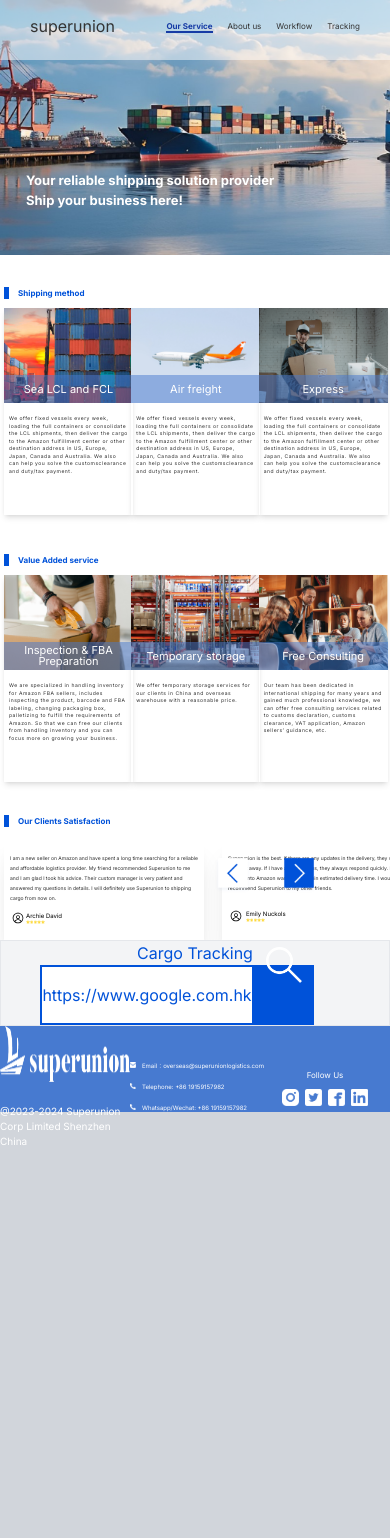
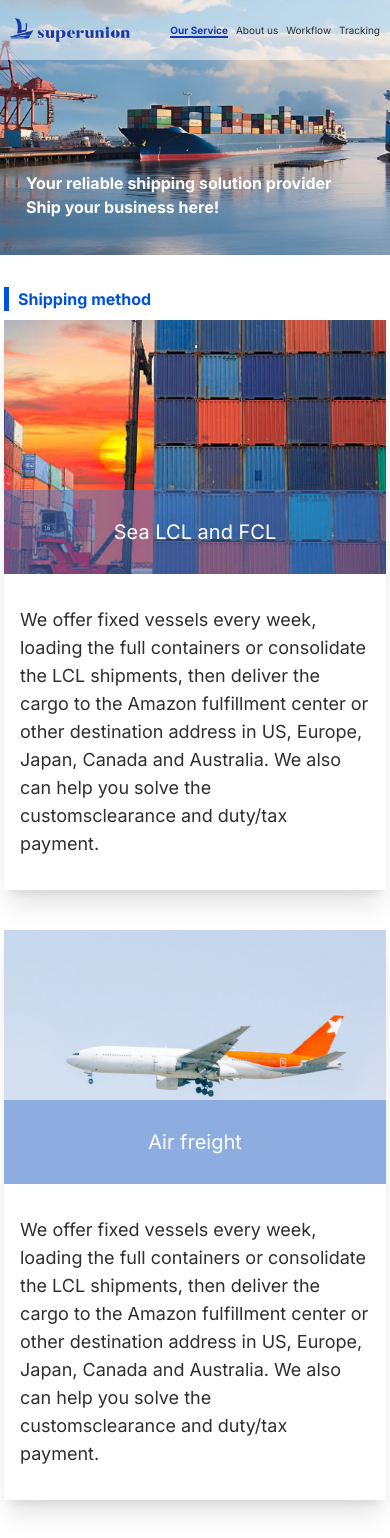
Before and after one commit to InsideBreeze/superunion, a Next.js app: page / in a window 390 px wide. Shown: the top 1538 px of the page. Before the commit the page ends 1149 px from the top, so only its background shows below. Built offline with nearby package versions, Linux system fonts and the light colour scheme.

Commit message:
home page

```diff
--- a/src/app/page.tsx
+++ b/src/app/page.tsx
@@ -8,9 +8,10 @@ import Rating from "@/components/Rating";
 export default function Home() {
     return (
         <main className="flex-1">
-            <div className="pt-[32px] xl:pb-[107px] xl:pt-[86px] bg-white relative ">
+            <div className="pt-[32px] xl:pb-[107px] lg:pb-[86px] md:pb-[68px] sm:pb-[50px] pb-[40px] xl:pt-[86px] bg-white relative ">
                 <Description title="Shipping method" className="text-[8px] xl:text-xl font-bold">
-                    <div className="mt-[9px] xl:mt-[24px] grid grid-cols-3 xl:gap-[56px]">
+                    <div className="mt-[9px] xl:mt-[24px] grid md:grid-cols-3 sm:grid-cols-2 sm:gap-[20px]
+                                    xl:gap-[56px] lg:gap-[45px] md:gap-[30px] gap-[40px]">
                         <ImageDescription caption="Sea LCL and FCL" image='/images/sea.png'>
                             We offer fixed vessels every week, loading the full containers or consolidate the LCL shipments, then deliver the cargo to the Amazon fulfillment center or other destination address in US, Europe, Japan, Canada and Australia. We also can help you solve the customsclearance and duty/tax payment.
                         </ImageDescription>
@@ -25,7 +26,8 @@ export default function Home() {
 
                 <div className="mt-[39px] xl:mt-[104px]">
                     <Description title="Value Added service" className="text-[8px] xl:text-xl font-bold">
-                        <div className="mt-[9px] xl:mt-[24px] grid grid-cols-3 xl:gap-[56px]">
+                        <div className="mt-[9px] xl:mt-[24px] grid md:grid-cols-3 sm:grid-cols-2 sm:gap-[20px]
+                                    xl:gap-[56px] lg:gap-[45px] md:gap-[30px] gap-[40px]">
                             <ImageDescription caption="Inspection & FBA Preparation" image="/images/insepection.png">
                                 We are specialized in handling inventory for Amazon FBA sellers, includes inspecting the product, barcode and FBA labeling, changing packaging box, palletizing to fulfill the requirements of Amazon. So that we can free our clients from handling inventory and you can focus more on growing your business.
                             </ImageDescription>
@@ -40,20 +42,18 @@ export default function Home() {
                         </div>
                     </Description>
                 </div>
-      <Rating />
-
-
+                <Rating />
             </div>
-            <div className="border xl:h-[246px] flex flex-col items-center bg-gray-100 xl:space-y-[15px]">
-                <p className="xl:mt-[96px] text-[#0052D9] xl:text-[25px]">Cargo Tracking</p>
+            <div className="border lg:h-[246px] lg:flex flex-col items-center bg-gray-100 lg:space-y-[15px] hidden ">
+                <p className="lg:mt-[96px] text-[#0052D9] lg:text-[25px] sm:text-base">Cargo Tracking</p>
                 <div className='flex relative'>
-                    <div className="xl:w-[480px] xl:h-[60px] relative bg-white flex items-center justify-center border-[var(--blue)] border-[2px]">
-                        <p className="text-[var(--blue)] xl:text-[24px]">https://www.google.com.hk</p>
+                    <div className="lg:w-[480px] lg:h-[60px] relative bg-white flex items-center justify-center border-[var(--blue)] border-[2px]">
+                        <p className="text-[var(--blue)] lg:text-[24px]">https://www.google.com.hk</p>
                     </div>
                     <Image src="/images/rec.png" width={60} height={60} alt='rec'
                         className='h-[60px] w-[60px]' />
                     <Image src="/images/search.png" alt="search" width={36} height={36}
-                           className='cursor-pointer h-9 w-9 relative top-[50%] translate-y-[-50%] translate-x-[-48px]'
+                        className='cursor-pointer h-9 w-9 relative top-[50%] translate-y-[-50%] translate-x-[-48px]'
                     />
                 </div>
 
--- a/src/components/Description.tsx
+++ b/src/components/Description.tsx
@@ -13,8 +13,8 @@ export default function Description({ title, children, className }: Props) {
 
     return (
         <section className='xl:px-[70px] sm:px-[16px] px-1'>
-      <p className={twMerge('text-[8px] text-[var(--blue)] border-l border-l-[var(--blue)] pl-[9px] border-l-[5px]', className)}>{title}</p>
-      {children}
-    </section>
-  )
+            <p className={twMerge('text-[var(--blue)] border-l border-l-[var(--blue)] pl-[9px] border-l-[5px] font-bold lg:text-2xl')}>{title}</p>
+            {children}
+        </section>
+    )
 }
--- a/src/components/Footer.tsx
+++ b/src/components/Footer.tsx
@@ -1,40 +1,40 @@
 import Image from 'next/image'
 export default function Footer() {
+
     return (
-        <footer className="bg-[rgba(49,108,206,0.86)] h-[86px] xl:h-[228px] grid grid-cols-3 mt-auto">
-            <div className="flex items-center justify-center space-y-[22px] flex-col">
-                <Image src="/images/logo_white.png" alt="logo white" height={50} width={50} className='h-[56.41px] w-[263.54px]' />
-                <p className='text-[10px] text-white'>
+        <footer className="items-center bg-[rgba(49,108,206,0.86)] px-10 lg:h-[228px] h-[180px]  flex justify-between mt-auto">
+            <div className="flex items- justify-center space-y-4 flex-col">
+                <Image src="/images/logo_white.png" alt="logo white" height={50} width={50} className='md:h-[60px] md:w-[260px] h-[50px] w-[200px]' />
+                <p className='text-white text-sm'>
                     @2023-2024 Superunion Corp Limited Shenzhen China
                 </p>
             </div>
-            <div className="grid place-items-center">
-                <div className="text-white">
-                    <div className='flex xl:space-x-[15px] space-x-[6px] items-center mt-[9px] mb-3 xl:mt-[25px] xl:mb-[31px]'>
-                        <Image src="/images/white_email.png" className='xl:w-[16.09px] xl:h-[13.16px] h-[6px] w-[6px]' width={30} height={30} alt="ins" />
-                        <p className='text-[6px] xl:text-[16px] whitespace-nowrap'>Email：overseas@superunionlogistics.com</p>
+                <div className="text-white hidden md:block">
+                    <div className='flex lg:space-x-[15px] space-x-[6px] items-center mt-[9px] mb-3 '>
+                        <Image src="/images/white_email.png" className='lg:w-4 lg:h-4  md:w-3 md:h-3 h-2 w-2' width={30} height={30} alt="ins" />
+                        <p className='lg:text-[16px] md:text-sm whitespace-nowrap'>Email：overseas@superunionlogistics.com</p>
                     </div>
 
-                    <div className='flex xl:space-x-[15px] space-x-[6px] items-center mt-[9px] mb-3 xl:mt-[31px] xl:mb-[32px]'>
-                        <Image src="/images/white_phone.png" className='xl:w-[16.09px] xl:h-[13.16px] h-[6px] w-[6px]' width={30} height={30} alt="phone" />
-                        <p className='text-[6px] xl:text-[16px]'>Telephone: +86 19159157982</p>
+                    <div className='flex lg:space-x-[15px] space-x-[6px] items-center mt-[9px] mb-3 xl:mt-[31px] xl:mb-[32px]'>
+                        <Image src="/images/white_phone.png" className='lg:w-4 lg:h-4 md:w-3 md:h-3 h-2 w-2' width={30} height={30} alt="phone" />
+                        <p className='md:text-sm text-xs lg:text-[16px]'>Telephone: +86 19159157982</p>
                     </div>
-                    <div className='flex xl:space-x-[15px] space-x-[6px] items-center mt-[9px] mb-3 xl:mt-[25px] xl:mb-[31px]'>
-                        <Image src="/images/white_phone.png" className='xl:w-[16.09px] xl:h-[13.16px] h-[6px] w-[6px]' width={30} height={30} alt="phone" />
+                    <div className='flex lg:space-x-[15px] space-x-[6px] items-center mt-[9px] mb-3 xl:mt-[25px] xl:mb-[31px]'>
+                        <Image src="/images/white_phone.png" className='xl:w-4 lg:h-3 md:w-3 md:h-3 h-2 w-2' width={30} height={30} alt="phone" />
 
-                        <p className='text-[6px] xl:text-[16px]'>Whatsapp/Wechat: +86 19159157982</p>
+                        <p className='md:text-sm lg:text-[16px]'>Whatsapp/Wechat: +86 19159157982</p>
                     </div>
                 </div>
-            </div>
+
             <div className="grid place-items-center">
                 <div className='flex flex-col items-center space-y-2 xl:space-y-4'>
-                    <p className='text-[8px] xl:text-xl text-white'>Follow Us</p>
+                    <p className='text-white text-sm whitespace-nowrap sm:text-base lg:text-xl'>Follow Us</p>
                     {/* Icons */}
                     <div className='flex xl:space-x-[17px] space-x-[6px]'>
-                        <Image src="/images/ins.png" alt="ins" className='xl:w-[46.24px] xl:h-[46.24px] w-[17px] h-[17px]' width={50} height={50} />
-                        <Image src="/images/twitter.png" alt="ins" className='w-[17px] h-[17px] xl:w-[46.24px] xl:h-[46.24px]' width={50} height={50} />
-                        <Image src="/images/facebook.png" alt="ins" className='w-[17px] h-[17px] xl:w-[46.24px] xl:h-[46.24px]' width={50} height={50} />
-                        <Image src="/images/linkedin.png" alt="ins" className='w-[17px] h-[17px] xl:w-[46.24px] xl:h-[46.24px]' width={50} height={50} />
+                        <Image src="/images/ins.png" alt="ins" className='xl:w-[46px] xl:h-[46px] lg:w-8 lg:h-8 md:w-5 md:h-5 sm:w-8 sm:h-8 w-4 h-4' width={50} height={50} />
+                        <Image src="/images/twitter.png" alt="ins" className='xl:w-[46px] xl:h-[46px] lg:w-8 lg:h-8 md:w-5 md:h-5 sm:w-8 sm:h-8 w-4 h-4' width={50} height={50} />
+                        <Image src="/images/facebook.png" alt="ins" className='xl:w-[46px] xl:h-[46px] lg:w-8 lg:h-8 md:w-5 md:h-5 sm:w-8 sm:h-8 w-4 h-4' width={50} height={50} />
+                        <Image src="/images/linkedin.png" alt="ins" className='xl:w-[46px] xl:h-[46px] lg:w-8 lg:h-8 md:w-5 md:h-5 sm:w-8 sm:h-8 w-4 h-4' width={50} height={50} />
                     </div>
                 </div>
             </div>
--- a/src/components/Header.tsx
+++ b/src/components/Header.tsx
@@ -3,23 +3,24 @@ import Link from 'next/link'
 import * as React from 'react'
 import { usePathname } from 'next/navigation'
 import { twMerge } from 'tailwind-merge'
+import Image from 'next/image'
 
 /* should be client component */
 export default function Header() {
 
     const pathname = usePathname()
-
     return (
         <header className={twMerge(' bg-cover relative', pathname === '/'
-                                 ? 'bg-[url("/images/bg@2.png")] xl:h-[500px] h-[255px]' : 'h-[130px] xl:h-[350px] bg-[url("/images/bg.png")]')}>
-            <nav className='z-1 text-green h-[60px] xl:h-[109px] bg-white bg-opacity-50 px-[30px] py-[14px] xl:px-[130px] xl:py-[36px] text-[rgba(51,51,51,1)]'>
-                <div className='flex justify-between items-center'>
+                                 ? 'bg-[url("/images/bg@2.png")] xl:h-[500px] h-[255px]' : 'h-[230px] lg:h-[350px] bg-[url("/images/bg.png")]')}>
+            <nav className='flex items-center justify-between text-[#333333]
+                            h-[60px] xl:h-[120px] bg-white bg-opacity-50 sm:px-[30px] sm:py-[14px] px-[10px] py-2 xl:px-[130px] xl:py-[36px]
+                            '>
                     {/* icon */}
                     <div>
-                        superunion
+                        <Image src='/images/logo_blue.png' alt="logo" width={200} height={40} className="md:w-[180px] md:h-10 w-[120px] h-6" />
                     </div>
                     {/* links */}
-                    <div className='space-x-[15px] xl:space-x-[40px] xl:text-xl text-[8px] md:text-[12px]'>
+                    <div className='whitespace-nowrap space-x-2 sm:space-x-[15px] md:space-x-[24px] xl:space-x-[40px] xl:text-xl text-[10px] sm:text-sm md:text-base'>
                         <Link href='/' className={`${pathname === '/' && 'active_link'}`} >
                             Our Service
                         </Link>
@@ -32,12 +33,10 @@ export default function Header() {
                         <Link href='/tracking' className={`${pathname === '/tracking' && 'active_link'}`}>
                             Tracking
                         </Link>
-
                     </div>
-                </div>
             </nav>
             <div className={twMerge(
-                'absolute left-[26px] top-[171px] xl:top-[350px] xl:left-[70px] font-bold xl:text-[34px] text-[13px] text-white'
+                'absolute left-[26px] top-[171px] xl:top-[350px] xl:left-[70px] font-bold lg:text-3xl md:text-2xl sm:text-xl xl:text-4xl text-base text-white'
                 , pathname === "/" ? 'block' : 'hidden')}>
                 <p>Your reliable shipping solution provider</p>
                 <p>Ship your business here!</p>
--- a/src/components/ImageDescription.tsx
+++ b/src/components/ImageDescription.tsx
@@ -7,20 +7,23 @@ interface Props {
     children: React.ReactNode
 }
 
+//                px-[5px] pt-3 leading- TRACKINGh-[0.1em] xl:tracking-[0.02em] xl:text-[13px] xl:px-[13px] xl:pt-8 ">
+
 export default function ImageDescription({ caption,  image, children }: Props) {
     return (
-            <div className="xl:w-[343px] xl:h-[480px] w-[129px] h-[207px] shadow-md">
+            <div className="shadow-xl">
                 <div className="relative">
-                    <Image src={image} alt='sea' height={420} width={500} className="xl:h-[254px] h-[95px] w-full object-cover" />
+                    <Image src={image} alt='sea' height={420} width={500} className="max-h-[254px] w-full object-cover" />
                     <div className="flex items-center justify-center
-                                    xl:text-[28px] text-[11px] text-white absolute left-0 right-0 top-[67px] bottom-0 xl:top-[180px]
+                                    text-white absolute left-0 right-0 bottom-0 h-[33%]
                                     bg-[#497bd0]
                                     leading-[1em]
-                                    bg-opacity-50">
-                    <p className='text-center'>{caption}</p>
+                                    bg-opacity-50
+                                    ">
+                    <p className='text-center lg:text-3xl md:text-2xl text-xl lg:leading-[1em]'>{caption}</p>
                     </div>
                 </div>
-                <p className="text-[5px] text-[#2F2F2F] px-[5px] pt-3 leading-[1.5em] tracking-[0.1em] xl:tracking-[0.02em] xl:text-[13px] xl:px-[13px] xl:pt-8 ">
+                <p className="text-[#2F2F2F] my-8 xl:text-lg mx-4 lg:text-[17px] md:text-sm text-lg">
                     {children}
                 </p>
                 <div>
--- a/src/components/Rating.tsx
+++ b/src/components/Rating.tsx
@@ -9,68 +9,83 @@ const Rating = () => {
     const firstImageRef = React.useRef<any>(null)
 
     return (<div className="mt-[33px] xl:mt-[89px] overflow-x-hidden ">
-        <Description title="Our Clients Satisfaction" className="text-[8px] xl:text-xl font-bold">
+        <Description title="Our Clients Satisfaction">
+            <div className="inline-flex flex-wrap ml-5 sm:ml-0 sm:flex-nowrap xl:gap-[48px] gap-[30px] :mt-8 mt-3 sm:gap-5">
+                <div className="sm:h-[268px] lg:pl-6 lg:pt-3 md:pl-4 md:pt-2 sm:pl-3 sm:pt-3 pt-2 pl-4
+                                xl:w-[534px] sm:w-[250px] w-[90%] lg:w-[456px] sm:w-[300px] shadow-xl md:w-[350px]" ref={firstImageRef}>
 
-            <div className="inline-flex xl:space-x-[48px] xl:mt-8 mt-3 space-x-[18px]">
-                <div className="xl:h-[268px] xl:w-[534px] w-[200px] h-[101px] shadow-xl" ref={firstImageRef}>
-                    <div className="xl:pl-[17px] xl:pr-[15px] xl:pt-[28px] pl-[6px] pr-[6px] pt-[14px]">
-                        <p className="xl:text-[16px] text-[5px] text-[#2F2F2F] leading-[2em]">
+                    <div className='flex flex-col justify-between h-full pb-2'>
+                        <p className="lg:text-base text-[#2F2F2F] sm:text-[14px]">
                             I am a new seller on Amazon and have spent a long time searching for a reliable and affordable logistics provider. My friend recommended Superunion to me and I am glad I took his advice. Their custom manager is very patient and answered my questions in details. I will definitely use Superunion to shipping cargo from now on.
                         </p>
-                        <div className="flex items-center xl:space-x-1 mt-2">
-                            <RxAvatar className="xl:h-9 xl:w-9 h-3" />
+                        <div className="flex items-center space-x-1 mt-2">
+                            <RxAvatar className="h-9 w-9 h-3" />
                             <div className="">
-                                <p className="text-[6px] xl:text-base">
+                                <p className="text-base">
                                     Archie David
                                 </p>
-                                <p className="text-[3px] xl:text-[6px]">⭐⭐⭐⭐⭐</p>
+                                <p className="text-[10px]">⭐⭐⭐⭐⭐</p>
+                            </div>
+                        </div>
+                    </div>
+
+                </div>
+                <div className="
+                                xl:w-[534px] sm:w-[250px] w-[90%] lg:w-[456px] sm:w-[300px] shadow-xl md:w-[350px] lg:pt-3 md:pl-4 md:pt-2 sm:pl-3 sm:pt-3 pt-2 pl-4
+                                ">
+                    <div className='flex flex-col justify-between h-full pb-2'>
+
+                        <p className="lg:text-base text-[#2F2F2F] sm:text-sm ">
+                            Superunion is the best. If there are any updates in the delivery, they will inform me right away. If I have any questions, they always respond quickly. My goods arrived into Amazon warehouse within estimated delivery time. I would highly recommend Superunion to my other friends.
+                        </p>
+                        <div className="flex items-center space-x-1 mt-2">
+                            <RxAvatar className="h-9 w-9 h-3" />
+                            <div className="">
+                                <p className="text-base">
+                                    Emily Nuckols
+                                </p>
+                                <p className="text-[10px]">⭐⭐⭐⭐⭐</p>
                             </div>
                         </div>
                     </div>
                 </div>
-                <div className="xl:h-[268px] xl:w-[534px] w-[200px] h-[101px] shadow-xl">
-                    <div className="xl:pl-[17px] xl:pr-[15px] xl:pt-[28px] pl-[6px] pr-[6px] pt-[14px]">
-                        <p className="xl:text-[16px] text-[5px] text-[#2F2F2F] leading-[2em]">
+
+                <div className="
+                                xl:w-[534px] md:w-[250px] lg:w-[456px] w-[90%] sm:w-[300px] shadow-xl md:w-[350px] lg:pt-3 md:pl-4 md:pt-2 sm:pl-3 sm:pt-3 pt-2 pl-4
+                                " ref={lastImageRef}>
+                                        <div className='flex flex-col justify-between h-full pb-2'>
+
+                        <p className="lg:text-base text-[#2F2F2F] sm:text-sm ">
                             Superunion is the best. If there are any updates in the delivery, they will inform me right away. If I have any questions, they always respond quickly. My goods arrived into Amazon warehouse within estimated delivery time. I would highly recommend Superunion to my other friends.
                         </p>
-                        <div className="flex xl:mt-7 items-center xl:space-x-1 mt-4 space-x-[2px]">
-                            <RxAvatar className="xl:h-9 xl:w-9 h-3" />
-                            <div>
-                                <p className="text-[6px] xl:text-base">
+                        <div className="flex items-center space-x-1">
+                            <RxAvatar className="h-9 w-9" />
+                            <div className="">
+                                <p className="text-base">
                                     Emily Nuckols
                                 </p>
-                                <p className="text-[3px] xl:text-[6px]">⭐⭐⭐⭐⭐</p>
-
+                                <p className="text-[10px]">⭐⭐⭐⭐⭐</p>
                             </div>
                         </div>
                         </div>
+
                 </div>
-                <div className="xl:h-[268px] xl:w-[534px] w-[200px] h-[101px] shadow-md" ref={lastImageRef}>
-                    <div className="xl:pl-[17px] xl:pr-[15px] xl:pt-[28px] pl-[6px] pr-[6px] pt-[14px]">
-                        <p className="xl:text-[16px] text-[5px] text-[#2F2F2F] leading-[2em]">
-                            I have been working with Superunion for a year now and their service has always been excellent. Their prices are also competitive compared to other freight forwarder. I hope to have more cooperation in the future.
-                        </p>
-                        <div className="flex xl:mt-[60px] mt-[22px] items-center xl:space-x-1 space-x-[2px]">
-                            <RxAvatar className="xl:h-9 xl:w-9 h-4 w-4" />
-                            <div >
-                                <p className="text-[6px] xl:text-base">Felix Ortiz</p>
-                                <p className="xl:text-[6px] text-[3px]">⭐⭐⭐⭐⭐</p>
-                            </div>
-                        </div>
-                    </div>
-                </div>
+
             </div>
         </Description>
+        <div className='sm:flex absolute bottom-[10px] xl:bottom-[44px] xl:right-[70px] right-[10px] hidden'>
+            <Image src="/images/left_white_arrow.png" alt="right_arrow"
+                className="xl:h-[42px] xl:w-[42px] h-5 w-5 sm:h-6 sm:w-6 md:h-7 md:w-7 cursor-pointer shadow-xs" height={50} width={50}
+                onClick={() => firstImageRef.current.scrollIntoView({ behavior: 'smooth', block: 'nearest', inline: 'center' })}
+            />
             <Image src="/images/right_arrow.png" alt="right_arrow"
-            className="absolute right-[70px] bottom-[44px] h-[42px] w-[42px] cursor-pointer shadow-xs" height={50} width={50}
+                className="xl:h-[42px] xl:w-[42px] h-5 w-5 sm:h-6 sm:w-6 md:h-7 md:w-7 cursor-pointer shadow-xs" height={50} width={50}
                 onClick={() => lastImageRef.current.scrollIntoView({
                     behavior: 'smooth', block: 'nearest',
                     inline: 'center'
                 })} />
-        <Image src="/images/left_white_arrow.png" alt="right_arrow"
-            className="absolute right-[136px] bottom-[44px] h-[42px] w-[42px] cursor-pointer shadow-xs" height={50} width={50}
-            onClick={() => firstImageRef.current.scrollIntoView({ behavior: 'smooth', block: 'nearest', inline: 'center' })}
-        />
+
+        </div>
     </div>
     )
 };
```
Also changed, not shown: public/images/logo_blue.png (added), public/images/logo_white.png. Lines whose indentation alone changed are shown as unchanged.
